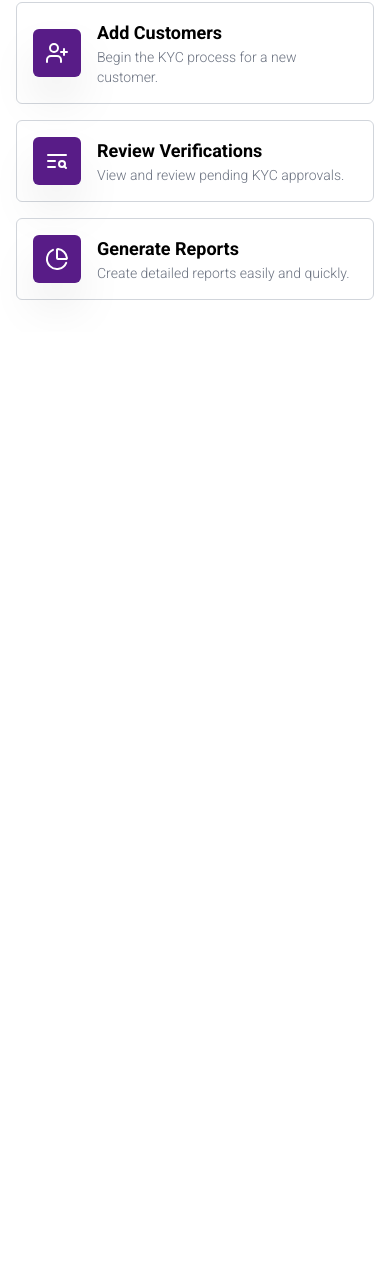
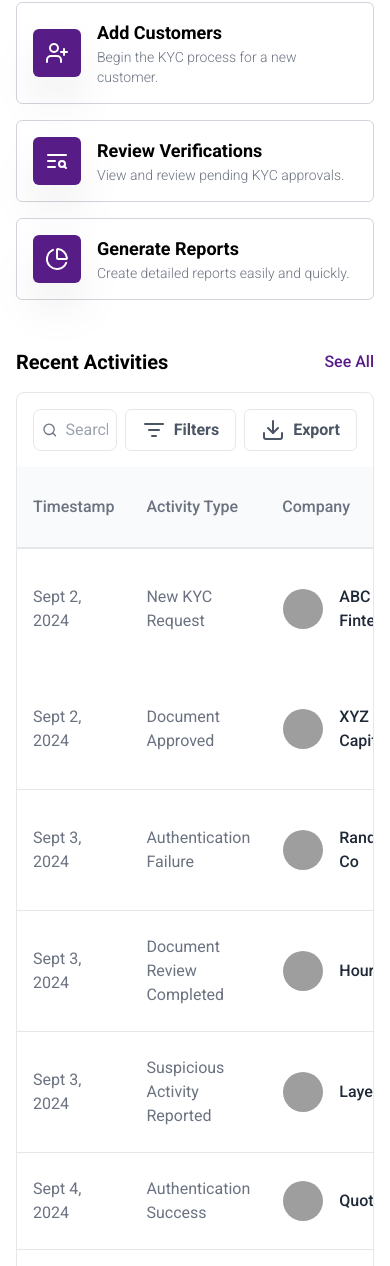
Before and after one commit to Goldmyn/SecureID_, a plain HTML site: page index.html in a window 390 px wide. Shown: the part 1056-2322 px from the top of the page. Before the commit the page ends 1388 px from the top, so only its background shows below. Drawn offline with nearby package versions, Linux system fonts and the light colour scheme; grey boxes are pictures that could not be loaded.

Commit message:
files modified

```diff
--- a/index.html
+++ b/index.html
@@ -443,14 +443,14 @@
       <!--Quick Action Section End-->
 
       <!-- Activity Section -->
-      <section class="hidden lg:block container mx-auto p-4">
+      <section class="container mx-auto p-4">
         <div class="flex justify-between items-center mb-4">
           <h2 class="text-xl font-semibold">Recent Activities</h2>
           <p class="text-purple-900 font-medium">See All</p>
         </div>
 
         <!-- Activity Table Section -->
-        <section class="border rounded-lg">
+        <section class="border rounded-lg overflow-x-auto">
           <!-- table filter -->
           <div class="flex items-center p-4 gap-2">
             <!-- search box -->
```
